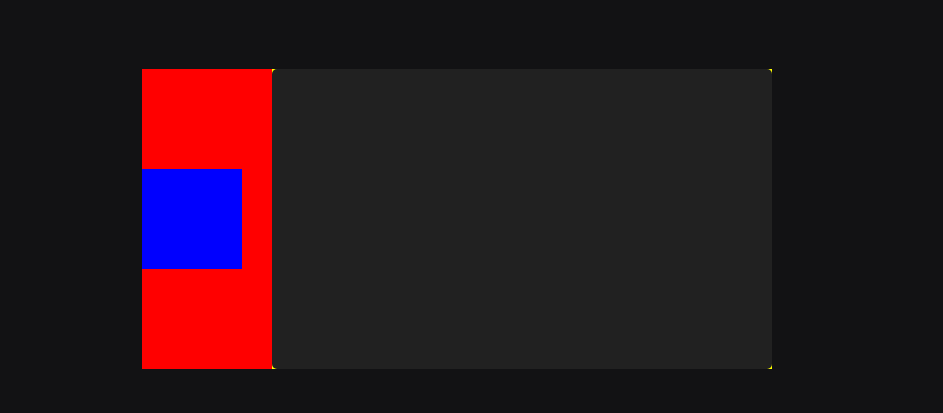
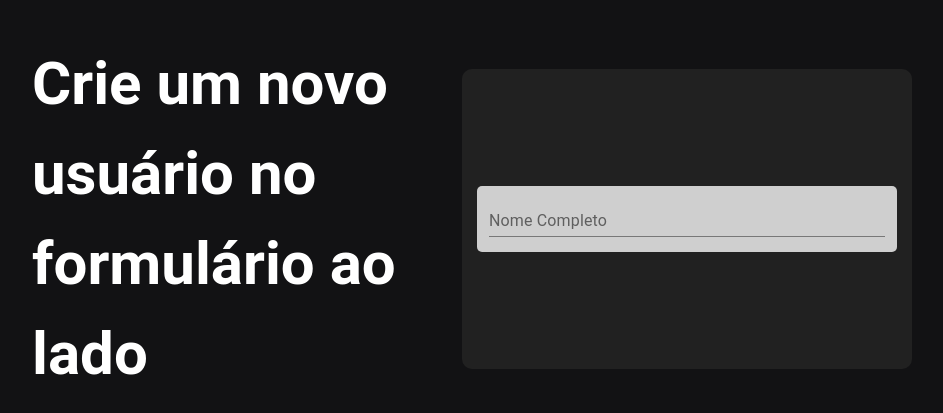
Before and after one commit to solebellsBEACH/Tinnova_WEB, a Next.js app: page / in a window 1280 px wide. Shown: the part 181-594 px from the top of the page, without its empty margins (183-1126 px from the left). Built offline with nearby package versions, Linux system fonts and the light colour scheme.

Commit message:
✨adding news inputs

```diff
--- a/package.json
+++ b/package.json
@@ -12,6 +12,7 @@
     "@chakra-ui/react": "^2.3.4",
     "@emotion/react": "^11.10.4",
     "@emotion/styled": "^11.10.4",
+    "@material-ui/core": "^4.12.4",
     "axios": "^0.27.2",
     "framer-motion": "^7.3.6",
     "next": "12.3.1",
--- /dev/null
+++ b/src/core/components/Inputs/TextInput/index.tsx
@@ -0,0 +1,21 @@
+import React from 'react'
+import { Container } from './styled'
+import {
+    TextField,
+} from '@material-ui/core';
+
+interface ITextInput {
+    label: string
+}
+
+export const TextInput = ({ label }: ITextInput) => {
+    return (
+        <Container>
+            <TextField
+                label={label}
+                variant="standard"
+                fullWidth
+            />
+        </Container>
+    )
+}
--- /dev/null
+++ b/src/core/components/Inputs/TextInput/styled.ts
@@ -0,0 +1,12 @@
+import styled from 'styled-components'
+import { colors } from '../../../helpers'
+
+export const Container  = styled.div`
+background:${colors().gray4} ;
+display:flex;
+justify-content:center;
+align-items:center;
+padding:3px 12px 15px 12px;
+border-radius:5px;
+width: 100%;
+`
--- /dev/null
+++ b/src/core/components/index.ts
@@ -0,0 +1,5 @@
+import {TextInput} from './Inputs/TextInput'
+
+export {
+    TextInput
+}
--- a/src/pageComplement/Home/components/FormContent/index.tsx
+++ b/src/pageComplement/Home/components/FormContent/index.tsx
@@ -1,11 +1,12 @@
 import React from 'react'
-import { Container } from './styles'
+import { TextInput } from '../../../../core/components'
+import { Container} from './styles'
 
 export const FormContent = () => {
 
     return (
         <Container>
-
+            <TextInput label='Nome Completo'/>
         </Container>
     )
 }
--- a/src/pageComplement/Home/components/FormContent/styles.ts
+++ b/src/pageComplement/Home/components/FormContent/styles.ts
@@ -3,7 +3,11 @@ import { colors } from '../../../../core/helpers'
 
 export const Container = styled.div`
 background:${colors().background4} ;
-width:500px ;
+width:450px ;
 min-height:300px;
-border-radius:5px;
+border-radius:10px;
+padding:10px 15px;
+display:flex;
+justify-content:center;
+align-items:center;
 `
--- a/src/pageComplement/Home/styles.ts
+++ b/src/pageComplement/Home/styles.ts
@@ -3,29 +3,36 @@ import { colors } from '../../core/helpers'
 
 export const Container = styled.div`
 background-color:${colors().background2};
-min-height:100vh ;
-min-width:100vw ;
+height:100vh ;
+width:auto ;
 display:flex;
 justify-content:center;
 align-items:center;
 `
 export const Content = styled.div`
 margin: 0 30px;
-background:red;
+/* background:red; */
 display:flex;
 justify-content:space-between;
 align-items:center;
 flex-direction:row;
+
+@media (max-width:950px){
+    flex-direction:column;
+}
 `
 export const ContentLeft = styled.div`
-width:100px;
-height:100px;
-background:blue ;
-margin-right:30px;
+width:auto;
+height:auto;
+margin: 0 30px;
+@media (max-width:950px){
+    margin: 30px 0;
+}
 /* background-color:${colors().gray4}; */
 
 `
 
 export const ContentRight = styled.div`
-background:yellow ;
 `
+
+export const Label = styled.h1``
--- a/src/pages/Home/index.tsx
+++ b/src/pages/Home/index.tsx
@@ -1,12 +1,21 @@
+import { Text } from '@chakra-ui/react';
 import React from 'react'
 import { FormContent } from '../../pageComplement/Home/components';
-import { Container, Content, ContentLeft, ContentRight } from '../../pageComplement/Home/styles'
+import { Container, Content, ContentLeft, ContentRight, Label } from '../../pageComplement/Home/styles'
 
 const HomeComponent = () => {
     return (
         <Container>
             <Content>
-                <ContentLeft></ContentLeft>
+                <ContentLeft>
+                <Text
+                color='white'
+                fontWeight='bold'
+                fontFamily='roboto'
+                fontSize='6xl'
+                width='25rem'
+                >Crie um novo usuário no formulário ao lado</Text>
+                </ContentLeft>
                 <ContentRight>
                     <FormContent/>
                 </ContentRight>
```
Also changed, not shown: 2 other files (tests, documents, lock files or other folders).
